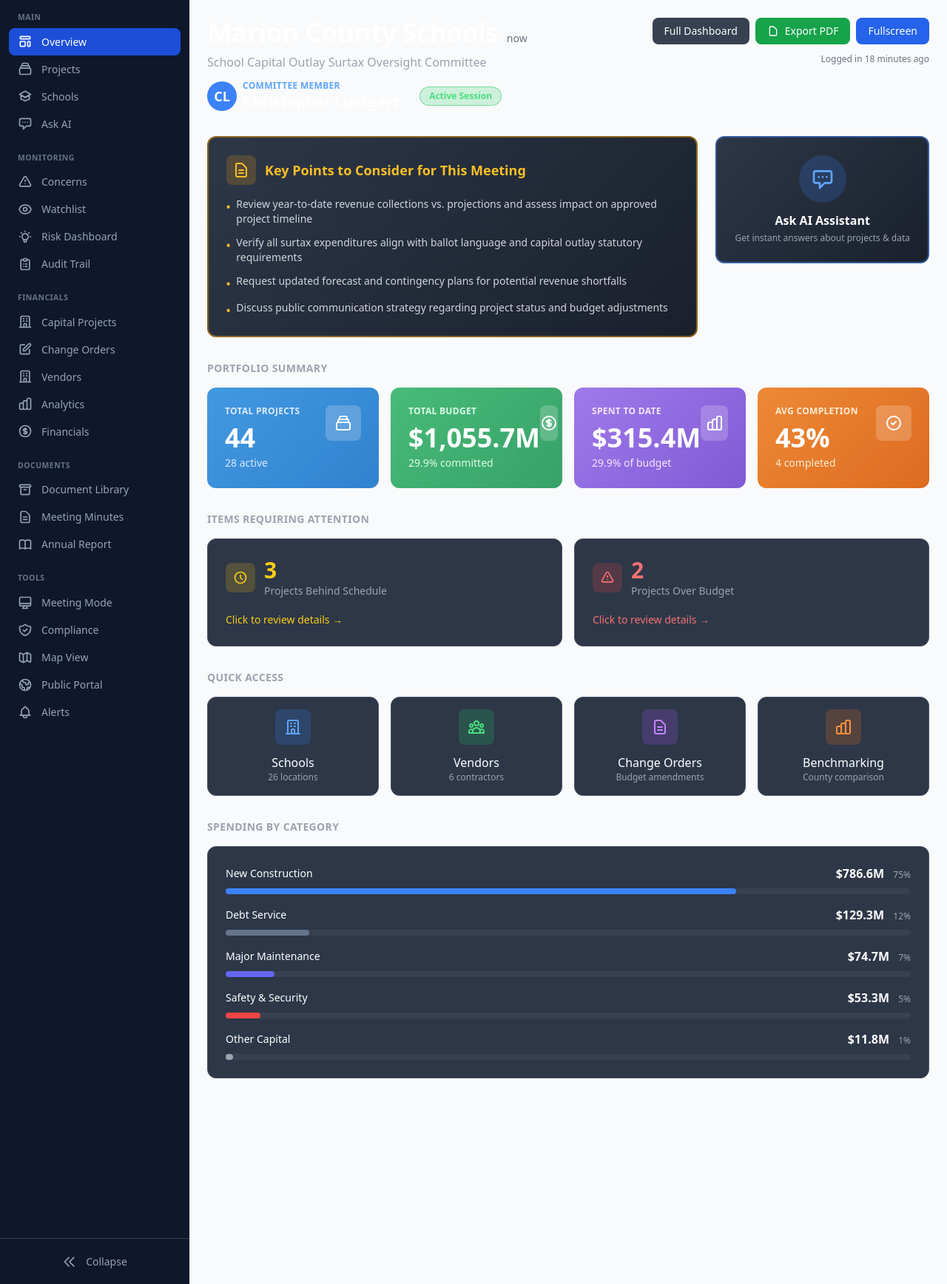
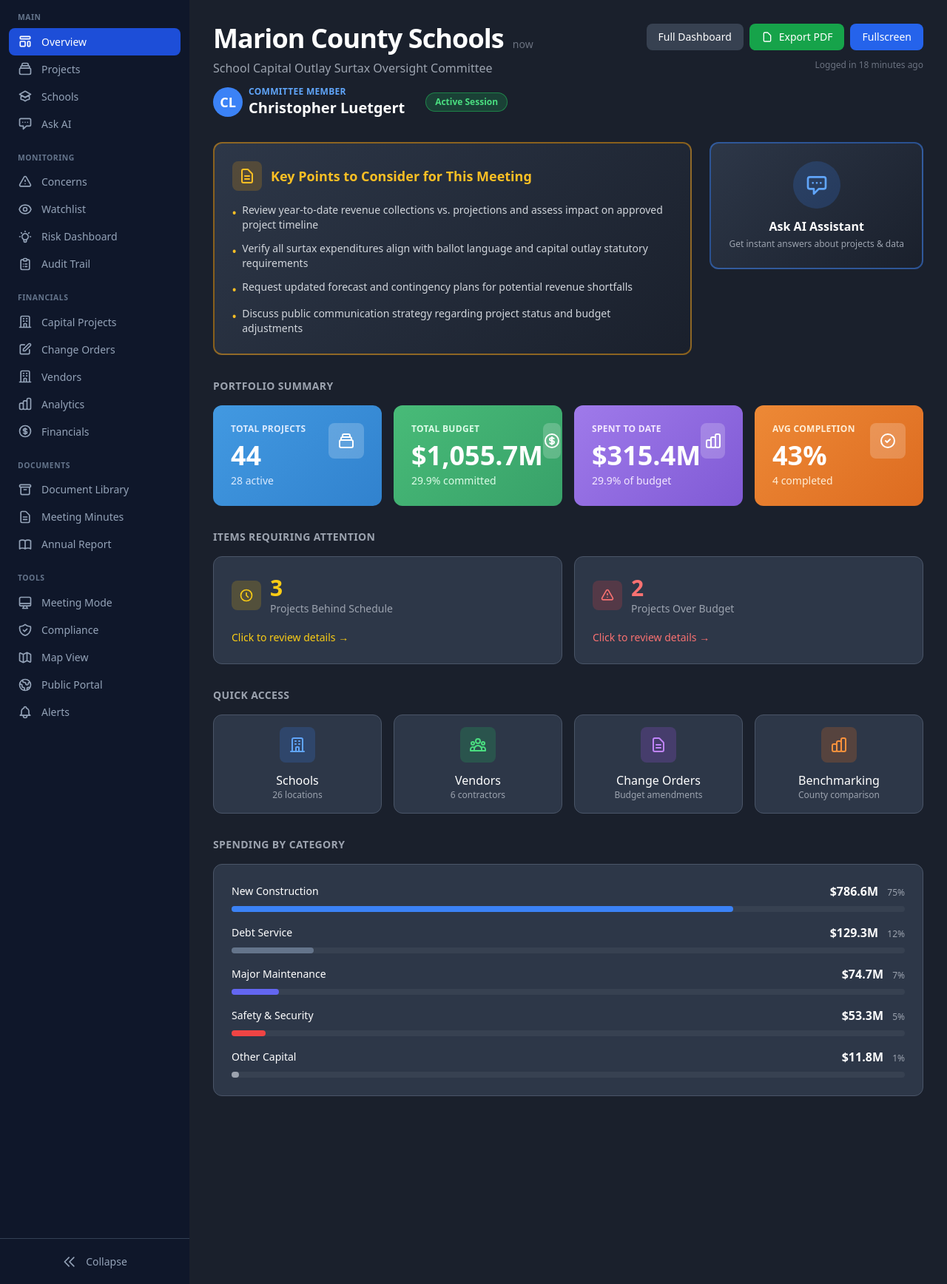
Before and after one commit to Texasdada13/surtax-oversight-dashboard, a Flask app: page / in a window 1280 px wide. Shown: the part 81-1817 px from the top of the page at 74% size. Run offline with Flask 3, Linux system fonts and the light colour scheme; data comes from the database, SQL or seed files in the repository; some libraries are stand-ins or nearby versions.

Commit message:
Fix dark theme background override for executive dashboard
- Added proper background override for main container
- Created full-width dark container to fill viewport
- Fixed CSS to override base template's gray background
- Ensures executive dashboard displays with proper dark theme
- Resolves visibility issues with header and content

Co-Authored-By: Claude Sonnet 4.5 <noreply@anthropic.com>

```diff
--- a/templates/surtax/executive_dashboard.html
+++ b/templates/surtax/executive_dashboard.html
@@ -3,7 +3,10 @@
 {% block content %}
 <style>
     /* Dark theme overrides for oversight committee portal */
-    body {
+    main {
+        background: #1a202c !important;
+    }
+    main > div {
         background: #1a202c !important;
     }
     .dark-card {
@@ -11,6 +14,10 @@
         border: 1px solid #4a5568;
     }
 </style>
+
+<!-- Full-width dark container to override base template padding/background -->
+<div class="fixed inset-0 bg-slate-900" style="margin-left: 256px; top: 0; z-index: -1;"></div>
+<div class="-m-6 p-8 min-h-screen" style="background: #1a202c;">
 
 <!-- Page Header -->
 <div class="mb-8">
@@ -344,3 +351,5 @@ window.addEventListener('beforeprint', function() {
     }
 </style>
 {% endblock %}
+
+</div> <!-- Close dark container -->
```
